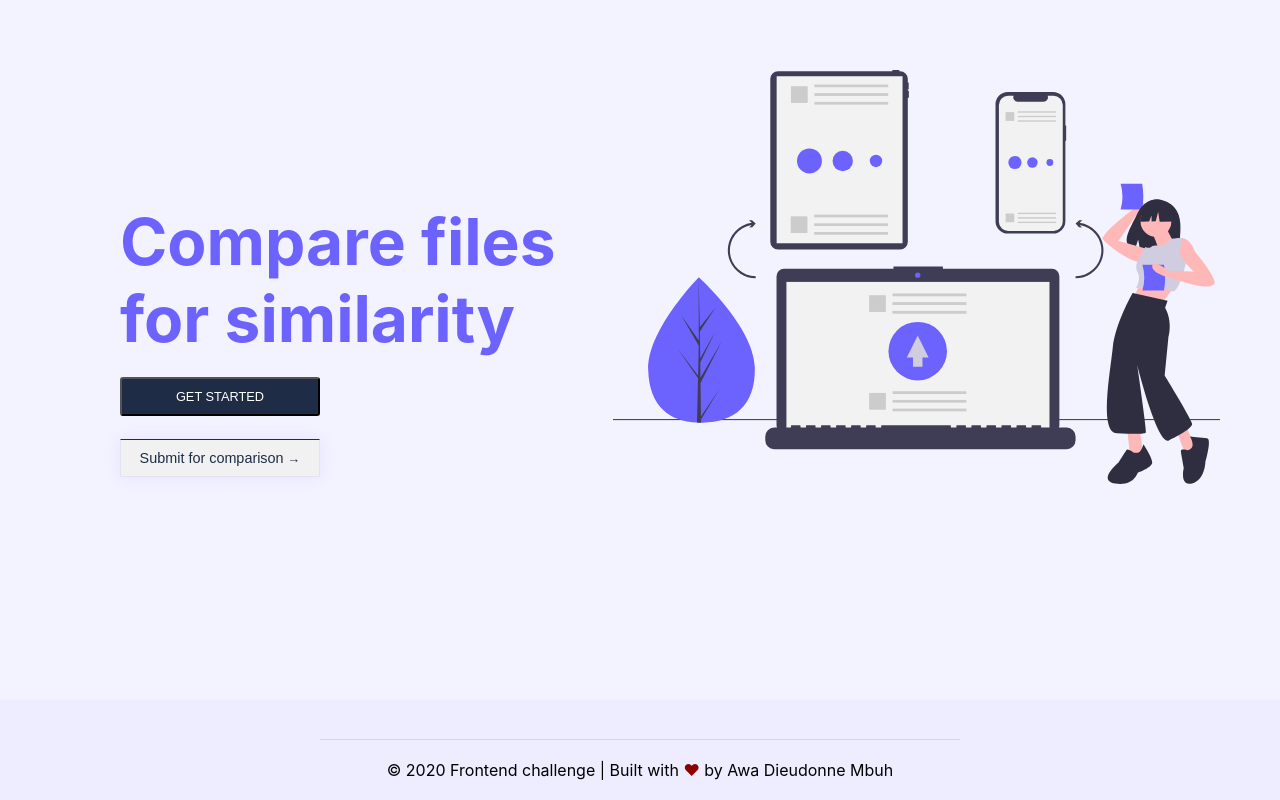
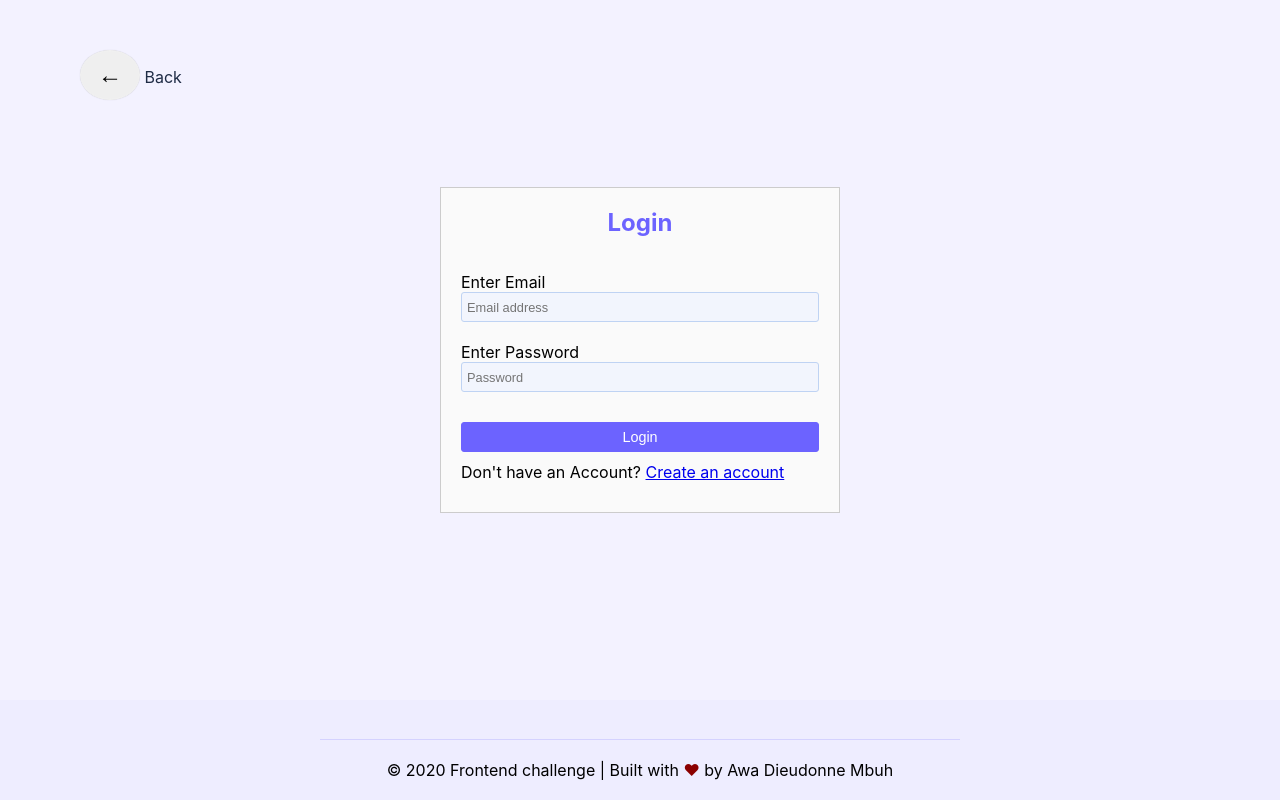
Before and after one commit to dieudonneAwa/script-comparer, a React (Create React App) app: page /sign_in in a window 1280 px wide. Built offline with nearby package versions, Linux system fonts and the light colour scheme.

Commit message:
create sign up and sign in components

```diff
--- a/package.json
+++ b/package.json
@@ -8,6 +8,7 @@
     "@testing-library/user-event": "^7.1.2",
     "react": "^16.13.1",
     "react-dom": "^16.13.1",
+    "react-router-dom": "^5.1.2",
     "react-scripts": "3.4.1",
     "styled-components": "^5.1.0"
   },
--- a/public/index.html
+++ b/public/index.html
@@ -18,6 +18,10 @@
         font-family: -apple-system, BlinkMacSystemFont, 'Segoe UI', Roboto, Oxygen, Ubuntu, Cantarell, 'Open Sans', 'Helvetica Neue', sans-serif;
         background-color: rgba(108, 99, 255, 0.04);
       }
+
+      .app {
+        min-height: calc(100vh - 100px);
+      }
     </style>
   </head>
   <body>
--- a/src/components/App.js
+++ b/src/components/App.js
@@ -1,10 +1,19 @@
 import React from 'react';
+import { Switch, Route } from 'react-router-dom';
 import Header from './Header/Header';
 import Footer from './Footer/Footer';
+import SignUp from './auth/SignUp';
+import SignIn from './auth/SignIn';
 
 const App = () => (
   <>
-    <Header />
+    <div className="app">
+      <Switch>
+        <Route exact path="/" component={Header} />
+        <Route path="/sign_up" component={SignUp} />
+        <Route path="/sign_in" component={SignIn} />
+      </Switch>
+    </div>
     <Footer />
   </>
 );
--- a/src/components/Header/Header.jsx
+++ b/src/components/Header/Header.jsx
@@ -1,18 +1,29 @@
 import React from 'react';
+import { useHistory } from 'react-router-dom';
 import { StyledHeader } from './Styles';
 
-const Header = () => (
+const Header = () => {
+  const router = useHistory();
+
+  const navigateToSignUp = () => router.push('/sign_up');
+
+  const navigateToSignIn = () => router.push('/sign_in');
+
+  return (
     <StyledHeader>
       <div className="intro">
         <h1>Compare files</h1>
         <h1>for similarity</h1>
-      <button className="get-started">GET STARTED</button>
-      <button className="submit-comparison">
+        <button className="get-started" onClick={navigateToSignUp}>
+          GET STARTED
+        </button>
+        <button className="submit-comparison" onClick={navigateToSignIn}>
           Submit for comparison <span>&#8594;</span>
         </button>
       </div>
       <div className="bg-header"></div>
     </StyledHeader>
   );
+};
 
 export default Header;
--- a/src/components/Header/Styles.js
+++ b/src/components/Header/Styles.js
@@ -4,6 +4,33 @@ export const StyledHeader = styled.header`
   width: 100%;
   height: calc(100vh - 100px);
   display: flex;
+
+  opacity: 1;
+
+  animation-name: fadein;
+  animation-duration: 1s;
+  animation-timing-function: ease-in-out;
+
+  @keyframes fadein {
+    0% {
+      opacity: 0;
+    }
+    20% {
+      opacity: 0.05;
+    }
+    40% {
+      opacity: 0.4;
+    }
+    60% {
+      opacity: 0.6;
+    }
+    80% {
+      opacity: 0.8;
+    }
+    100% {
+      opacity: 0.9;
+    }
+  }
 
   .intro {
     flex-basis: 50%;
--- /dev/null
+++ b/src/components/auth/SignIn.jsx
@@ -0,0 +1,45 @@
+import React from 'react';
+import { useHistory, NavLink } from 'react-router-dom';
+import { StyledAuth } from './Styles';
+
+const SignIn = () => {
+  const router = useHistory();
+
+  const navigateBack = () => router.goBack();
+
+  return (
+    <StyledAuth>
+      <div className="navigate-back">
+        <button onClick={navigateBack}>&#8592;</button> Back
+      </div>
+      <form>
+        <h2>Login</h2>
+        <div className="form-group">
+          <label htmlFor="email">Enter Email</label>
+          <input
+            type="email"
+            name="email"
+            id="email"
+            placeholder="Email address"
+          />
+        </div>
+        <div className="form-group">
+          <label htmlFor="password">Enter Password</label>
+          <input
+            type="password"
+            name="password"
+            id="password"
+            placeholder="Password"
+          />
+        </div>
+        <button className="sign-up">Login</button>
+        <p>
+          Don't have an Account?{' '}
+          <NavLink to="/sign_up">Create an account</NavLink>
+        </p>
+      </form>
+    </StyledAuth>
+  );
+};
+
+export default SignIn;
--- /dev/null
+++ b/src/components/auth/SignUp.jsx
@@ -0,0 +1,48 @@
+import React from 'react';
+import { Link, useHistory } from 'react-router-dom';
+import { StyledAuth } from './Styles';
+
+const SignUp = () => {
+  const router = useHistory();
+
+  const navigateBack = () => router.goBack();
+
+  return (
+    <StyledAuth>
+      <div className="navigate-back">
+        <button onClick={navigateBack}>&#8592;</button> Back
+      </div>
+      <form>
+        <h2>Register</h2>
+        <div className="form-group">
+          <label htmlFor="name">Enter Name</label>
+          <input type="text" name="name" id="name" placeholder="Full name" />
+        </div>
+        <div className="form-group">
+          <label htmlFor="email">Enter Email</label>
+          <input
+            type="email"
+            name="email"
+            id="email"
+            placeholder="Email address"
+          />
+        </div>
+        <div className="form-group">
+          <label htmlFor="password">Enter Password</label>
+          <input
+            type="password"
+            name="password"
+            id="password"
+            placeholder="Password"
+          />
+        </div>
+        <button className="sign-up">Sign up</button>
+        <p>
+          Already have an account? <Link to="/sign_in">Sign in</Link>
+        </p>
+      </form>
+    </StyledAuth>
+  );
+};
+
+export default SignUp;
--- /dev/null
+++ b/src/components/auth/Styles.js
@@ -0,0 +1,127 @@
+import styled from 'styled-components';
+
+export const StyledAuth = styled.div`
+  display: flex;
+  justify-content: center;
+  align-items: center;
+  height: calc(100vh - 100px);
+  opacity: 1;
+
+  transition: opacity 0.5s ease-in-out;
+
+  form {
+    background-color: #fafafa;
+    min-height: 320px;
+    width: 400px;
+    border: 1px solid #ccc;
+    padding: 20px 20px 30px 20px;
+    display: flex;
+    flex-flow: column nowrap;
+    opacity: 1;
+    animation-name: fadein;
+    animation-duration: 2s;
+    animation-timing-function: ease-in-out;
+
+    @keyframes fadein {
+      0% {
+        opacity: 0;
+      }
+      20% {
+        opacity: 0.05;
+      }
+      40% {
+        opacity: 0.4;
+      }
+      60% {
+        opacity: 0.6;
+      }
+      80% {
+        opacity: 0.8;
+      }
+      100% {
+        opacity: 0.9;
+      }
+    }
+
+    h2 {
+      text-align: center;
+      color: #6c63ff;
+      margin-bottom: 25px;
+    }
+    .form-group {
+      width: 100%;
+      margin: 10px 0;
+
+      input {
+        width: 100%;
+        height: 30px;
+        border: 1px solid #bfd3f3;
+        background-color: #f2f5fd;
+        border-radius: 3px;
+        outline: none;
+        padding: 5px;
+        font-size: 0.8rem;
+      }
+    }
+
+    .sign-up {
+      height: 30px;
+      margin-top: 20px;
+      background-color: #6c63ff;
+      color: #fff;
+      border: 1px solid #6c63ff;
+      border-radius: 3px;
+      font-size: 0.9rem;
+    }
+    p {
+      margin-top: 10px;
+    }
+  }
+
+  .navigate-back {
+    position: absolute;
+    top: 50px;
+    left: 80px;
+    color: #1f2c46;
+    opacity: 1;
+
+    animation-name: fadein;
+    animation-duration: 1s;
+    animation-timing-function: ease-in-out;
+
+    @keyframes fadein {
+      0% {
+        opacity: 0;
+      }
+      20% {
+        opacity: 0.05;
+      }
+      40% {
+        opacity: 0.4;
+      }
+      60% {
+        opacity: 0.6;
+      }
+      80% {
+        opacity: 0.8;
+      }
+      100% {
+        opacity: 0.9;
+      }
+    }
+
+    button {
+      font-size: 1.5rem;
+      border: 1px solid #f1f1f1;
+      border-radius: 50%;
+      padding: 10px;
+      width: 60px;
+      box-shadow: 0 0 1px rgba(0, 0, 0, 0.2);
+
+      &:hover {
+        box-shadow: 0 0 5px rgba(0, 0, 0, 0.2);
+        transition: all 0.5s ease-out;
+      }
+    }
+  }
+`;
--- a/src/index.js
+++ b/src/index.js
@@ -1,10 +1,11 @@
 import React from 'react';
 import ReactDOM from 'react-dom';
+import { BrowserRouter as Router } from 'react-router-dom';
 import App from './components/App';
 
 ReactDOM.render(
-  <React.StrictMode>
+  <Router>
     <App />
-  </React.StrictMode>,
+  </Router>,
   document.getElementById('root')
 );
```
Also changed, not shown: 1 other file (tests, documents, lock files or other folders). Lines whose indentation alone changed are shown as unchanged.
